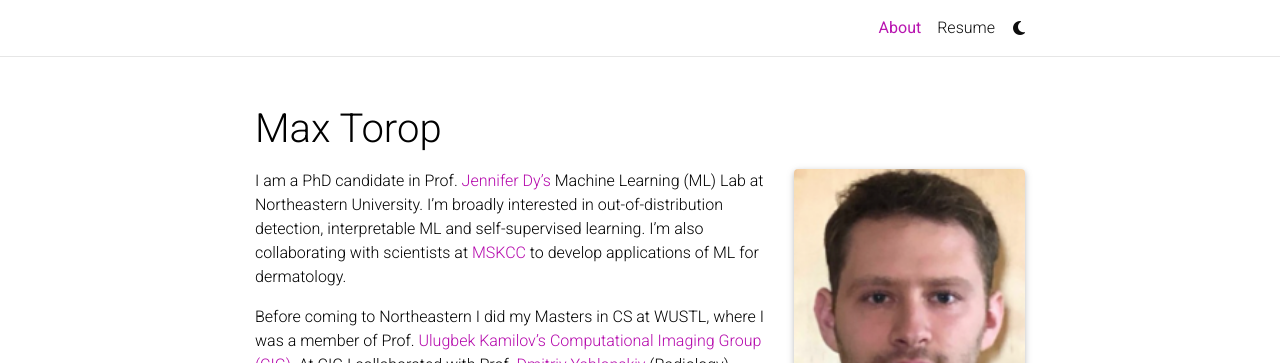
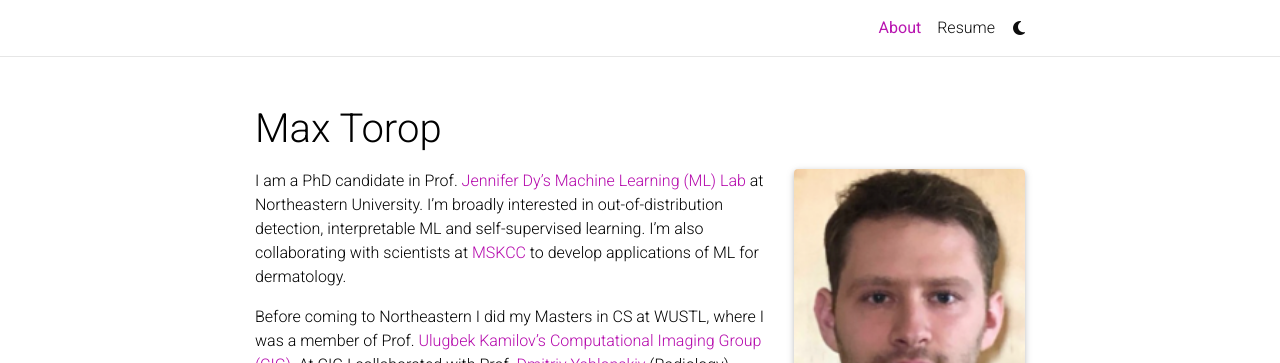
Before and after one commit to MaxTorop/MaxTorop.github.io, a Jekyll site: the page built from _pages/about.md, in a window 1280 px wide and 1168 px high. Shown: the top 363 px of the window. Built offline with Jekyll 4.4.1, drawn with Linux system fonts in a browser that asks for light colours; full-size pictures stand in for the smaller copies a plugin makes; comment, search, counter and statistics services are not loaded; a style sheet for code colours, icons or effects is not loaded.

```diff
--- a/_pages/about.md
+++ b/_pages/about.md
@@ -17,7 +17,7 @@ social: true  # includes social icons at the bottom of the page
 ---
 
 
-I am a PhD candidate in Prof. [Jennifer Dy's](https://mllabneu.github.io/) Machine Learning (ML) Lab at Northeastern University. I'm broadly interested in out-of-distribution detection, interpretable ML and self-supervised learning. I'm also collaborating with scientists at [MSKCC](https://www.mskcc.org) to develop applications of ML for dermatology.
+I am a PhD candidate in Prof. [Jennifer Dy's Machine Learning (ML) Lab](https://mllabneu.github.io/) at Northeastern University. I'm broadly interested in out-of-distribution detection, interpretable ML and self-supervised learning. I'm also collaborating with scientists at [MSKCC](https://www.mskcc.org) to develop applications of ML for dermatology.
 
 Before coming to Northeastern I did my Masters in CS at WUSTL, where I was a member of Prof. [Ulugbek Kamilov's](https://engineering.wustl.edu/faculty/Ulugbek-Kamilov.html) [Computational Imaging Group (CIG)](https://cigroup.wustl.edu/). At CIG I collaborated with Prof. [Dmitriy Yablonskiy](https://www.mir.wustl.edu/employees/dmitriy-yablonskiy/) (Radiology), developing deep learning methods for MRI processing. I recieved a B.S. in Data Science from the University of Rochester in 2018.
 
```
